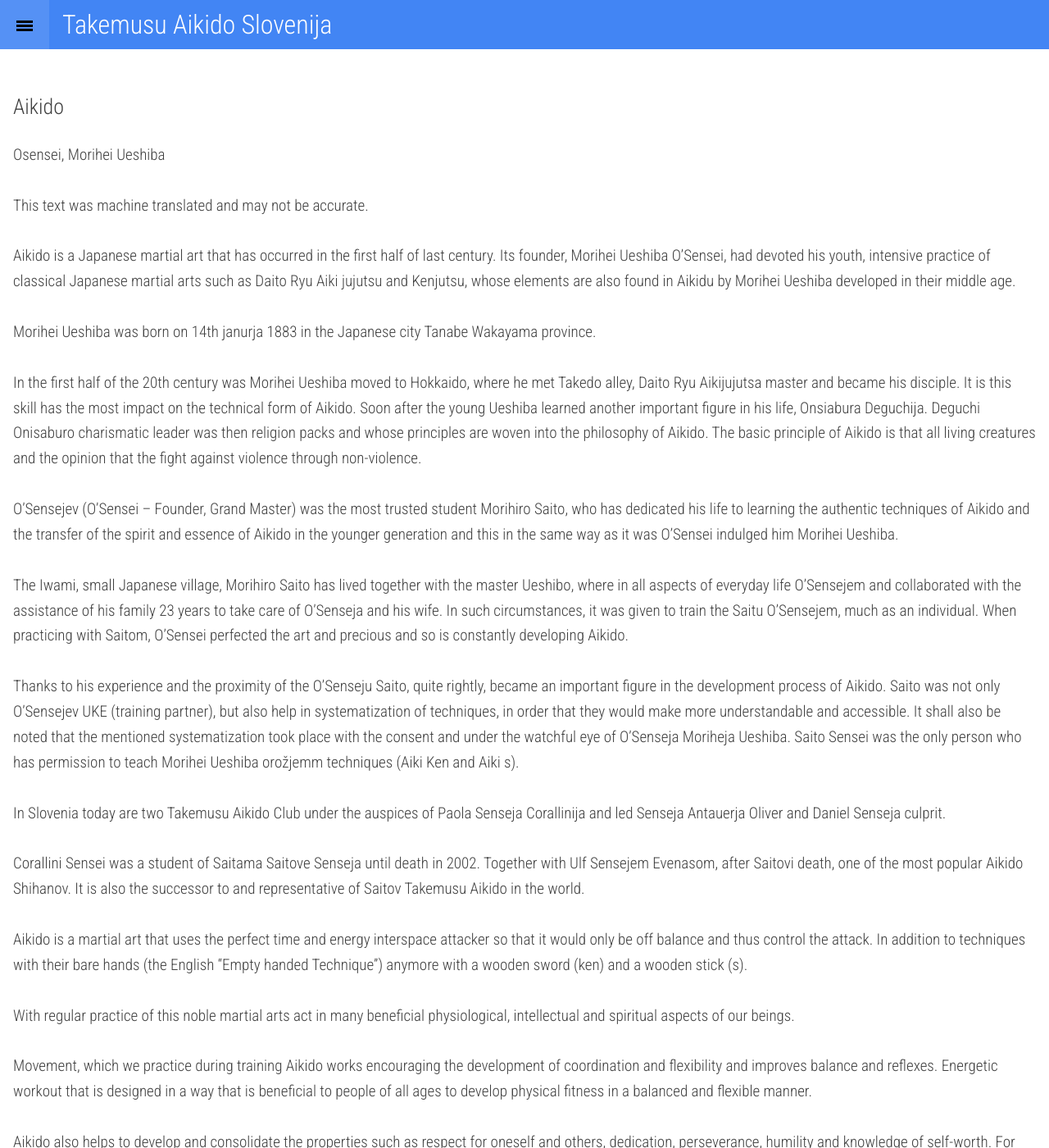
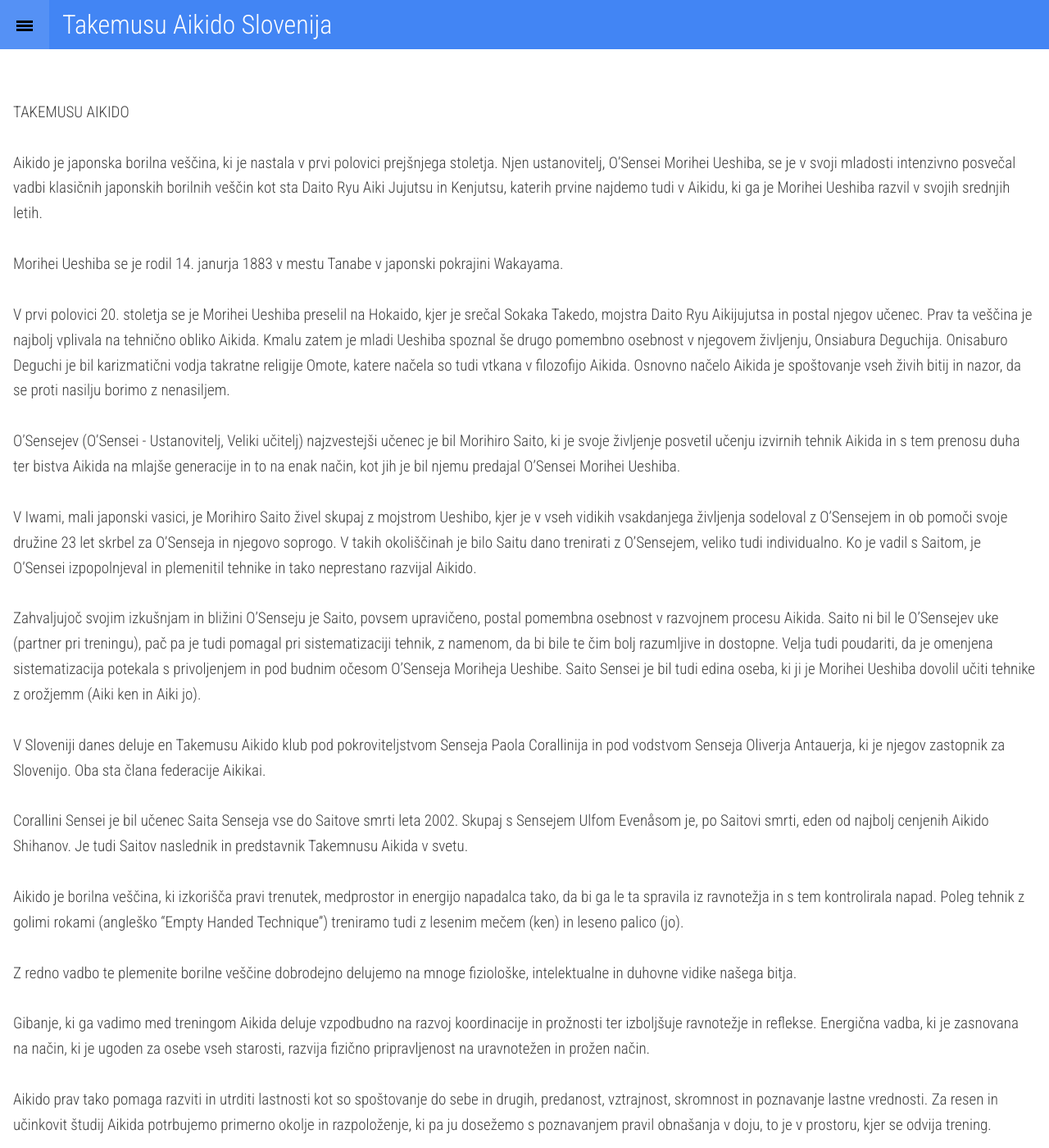
Before and after one commit to rok/takemusu, a Jekyll site: the page built from aikido.md, in a window 1280 px wide and 1400 px high. Shown: the whole window at 82% size. Built offline with Jekyll 4.4.1, drawn with Linux system fonts in a browser that asks for light colours; some of the changed text lies outside the part shown.

Commit message:
aikido tekst

```diff
--- a/aikido.md
+++ b/aikido.md
@@ -3,32 +3,28 @@ layout: page
 title: Aikido
 ---
 
-### Aikido
+TAKEMUSU AIKIDO
 
-Osensei, Morihei Ueshiba
+Aikido je japonska borilna veščina, ki je nastala v prvi polovici prejšnjega stoletja. Njen ustanovitelj, O'Sensei Morihei Ueshiba, se je v svoji mladosti intenzivno posvečal vadbi klasičnih japonskih borilnih veščin kot sta Daito Ryu Aiki Jujutsu in Kenjutsu, katerih prvine najdemo tudi v Aikidu, ki ga je Morihei Ueshiba razvil v svojih srednjih letih.
 
-This text was machine translated and may not be accurate.
+Morihei Ueshiba se je rodil 14. janurja 1883 v mestu Tanabe v japonski pokrajini Wakayama.
 
-Aikido is a Japanese martial art that has occurred in the first half of last century. Its founder, Morihei Ueshiba O’Sensei, had devoted his youth, intensive practice of classical Japanese martial arts such as Daito Ryu Aiki jujutsu and Kenjutsu, whose elements are also found in Aikidu by Morihei Ueshiba developed in their middle age.
+V prvi polovici 20. stoletja se je Morihei Ueshiba preselil na Hokaido, kjer je srečal Sokaka Takedo, mojstra Daito Ryu Aikijujutsa in postal njegov učenec. Prav ta veščina je najbolj vplivala na tehnično obliko Aikida. Kmalu zatem je mladi Ueshiba spoznal še drugo pomembno osebnost v njegovem življenju, Onsiabura Deguchija. Onisaburo Deguchi je bil karizmatični vodja takratne religije Omote, katere načela so tudi vtkana v filozofijo Aikida. Osnovno načelo Aikida je spoštovanje vseh živih bitij in nazor, da se proti nasilju borimo z nenasiljem.
 
-Morihei Ueshiba was born on 14th janurja 1883 in the Japanese city Tanabe Wakayama province.
+O'Sensejev (O'Sensei - Ustanovitelj, Veliki učitelj) najzvestejši učenec je bil Morihiro Saito, ki je svoje življenje posvetil učenju izvirnih tehnik Aikida in s tem prenosu duha ter bistva Aikida na mlajše generacije in to na enak način, kot jih je bil njemu predajal O'Sensei Morihei Ueshiba.
 
-In the first half of the 20th century was Morihei Ueshiba moved to Hokkaido, where he met Takedo alley, Daito Ryu Aikijujutsa master and became his disciple. It is this skill has the most impact on the technical form of Aikido. Soon after the young Ueshiba learned another important figure in his life, Onsiabura Deguchija. Deguchi Onisaburo charismatic leader was then religion packs and whose principles are woven into the philosophy of Aikido. The basic principle of Aikido is that all living creatures and the opinion that the fight against violence through non-violence.
+ V Iwami, mali japonski vasici, je Morihiro Saito živel skupaj z mojstrom Ueshibo, kjer je v vseh vidikih vsakdanjega življenja sodeloval z O'Sensejem in ob pomoči svoje družine 23 let skrbel za O'Senseja in njegovo soprogo. V takih okoliščinah je bilo Saitu dano trenirati z O'Sensejem, veliko tudi individualno. Ko je vadil s Saitom, je O'Sensei izpopolnjeval in plemenitil tehnike in tako neprestano razvijal Aikido.
 
-O’Sensejev (O’Sensei – Founder, Grand Master) was the most trusted student Morihiro Saito, who has dedicated his life to learning the authentic techniques of Aikido and the transfer of the spirit and essence of Aikido in the younger generation and this in the same way as it was O’Sensei indulged him Morihei Ueshiba.
+Zahvaljujoč svojim izkušnjam in bližini O'Senseju je Saito, povsem upravičeno, postal pomembna osebnost v razvojnem procesu Aikida. Saito ni bil le O'Sensejev uke (partner pri treningu), pač pa je tudi pomagal pri sistematizaciji tehnik, z namenom, da bi bile te čim bolj razumljive in dostopne. Velja tudi poudariti, da je omenjena sistematizacija potekala s privoljenjem in pod budnim očesom O'Senseja Moriheja Ueshibe. Saito Sensei je bil tudi edina oseba, ki ji je Morihei Ueshiba dovolil učiti tehnike z orožjemm (Aiki ken in Aiki jo).
 
-The Iwami, small Japanese village, Morihiro Saito has lived together with the master Ueshibo, where in all aspects of everyday life O’Sensejem and collaborated with the assistance of his family 23 years to take care of O’Senseja and his wife. In such circumstances, it was given to train the Saitu O’Sensejem, much as an individual. When practicing with Saitom, O’Sensei perfected the art and precious and so is constantly developing Aikido.
+V Sloveniji danes deluje en Takemusu Aikido klub pod pokroviteljstvom  Senseja Paola Corallinija in pod vodstvom Senseja Oliverja Antauerja, ki je njegov zastopnik za Slovenijo. Oba sta člana federacije Aikikai.
 
-Thanks to his experience and the proximity of the O’Senseju Saito, quite rightly, became an important figure in the development process of Aikido. Saito was not only O’Sensejev UKE (training partner), but also help in systematization of techniques, in order that they would make more understandable and accessible. It shall also be noted that the mentioned systematization took place with the consent and under the watchful eye of O’Senseja Moriheja Ueshiba. Saito Sensei was the only person who has permission to teach Morihei Ueshiba orožjemm techniques (Aiki Ken and Aiki s).
+Corallini Sensei je bil učenec Saita Senseja vse do Saitove smrti leta 2002. Skupaj s Sensejem Ulfom Evenåsom je, po Saitovi smrti, eden od najbolj cenjenih Aikido Shihanov. Je tudi Saitov naslednik in predstavnik Takemnusu Aikida v svetu.
 
-In Slovenia today are two Takemusu Aikido Club under the auspices of Paola Senseja Corallinija and led Senseja Antauerja Oliver and Daniel Senseja culprit.
+Aikido je borilna veščina, ki izkorišča pravi trenutek, medprostor in energijo napadalca tako, da bi ga le ta spravila iz ravnotežja in s tem kontrolirala napad. Poleg tehnik z golimi rokami (angleško "Empty Handed Technique") treniramo tudi z lesenim mečem (ken) in leseno palico (jo).
 
-Corallini Sensei was a student of Saitama Saitove Senseja until death in 2002. Together with Ulf Sensejem Evenasom, after Saitovi death, one of the most popular Aikido Shihanov. It is also the successor to and representative of Saitov Takemusu Aikido in the world.
+ Z redno vadbo te plemenite borilne veščine dobrodejno delujemo na mnoge fiziološke, intelektualne in duhovne vidike našega bitja.
 
-Aikido is a martial art that uses the perfect time and energy interspace attacker so that it would only be off balance and thus control the attack. In addition to techniques with their bare hands (the English “Empty handed Technique”) anymore with a wooden sword (ken) and a wooden stick (s).
+ Gibanje, ki ga vadimo med treningom Aikida deluje vzpodbudno na razvoj koordinacije in prožnosti ter izboljšuje ravnotežje in reflekse. Energična vadba, ki je zasnovana na način, ki je ugoden za osebe vseh starosti, razvija fizično pripravljenost na uravnotežen in prožen način.
 
-With regular practice of this noble martial arts act in many beneficial physiological, intellectual and spiritual aspects of our beings.
-
-Movement, which we practice during training Aikido works encouraging the development of coordination and flexibility and improves balance and reflexes. Energetic workout that is designed in a way that is beneficial to people of all ages to develop physical fitness in a balanced and flexible manner.
-
-Aikido also helps to develop and consolidate the properties such as respect for oneself and others, dedication, perseverance, humility and knowledge of self-worth. For serious and effective Aikido potrbujemo studies, environment and mood, but they achieve an understanding of rules of conduct in the dojo, this is the place where training takes place.
+Aikido prav tako pomaga razviti in utrditi lastnosti kot so spoštovanje do sebe in drugih, predanost, vztrajnost, skromnost in poznavanje lastne vrednosti. Za resen in učinkovit študij Aikida potrbujemo primerno okolje in razpoloženje, ki pa ju dosežemo s poznavanjem pravil obnašanja v doju, to je v prostoru, kjer se odvija trening.
```
